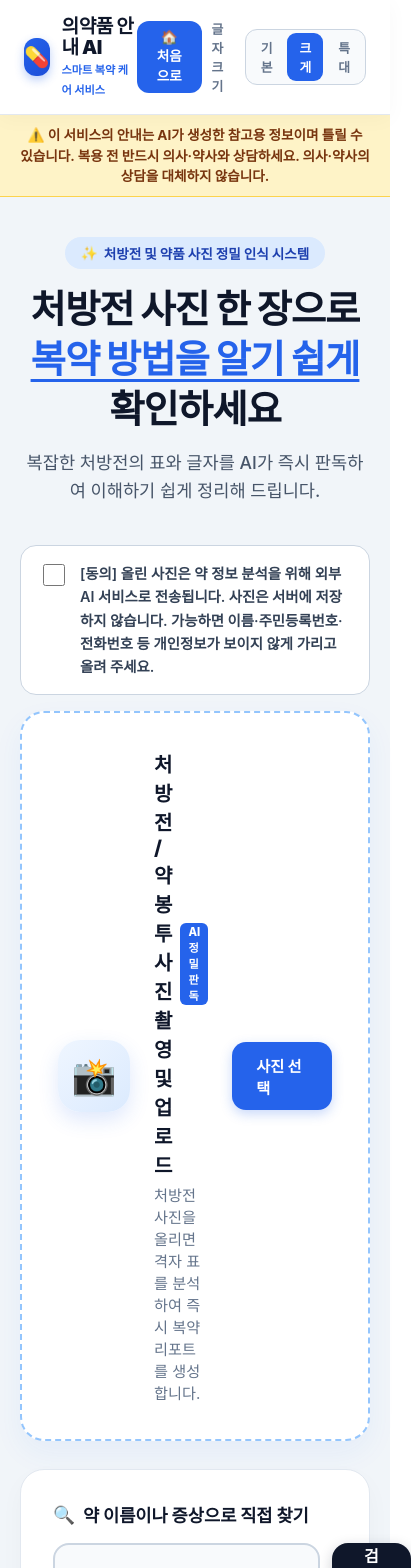
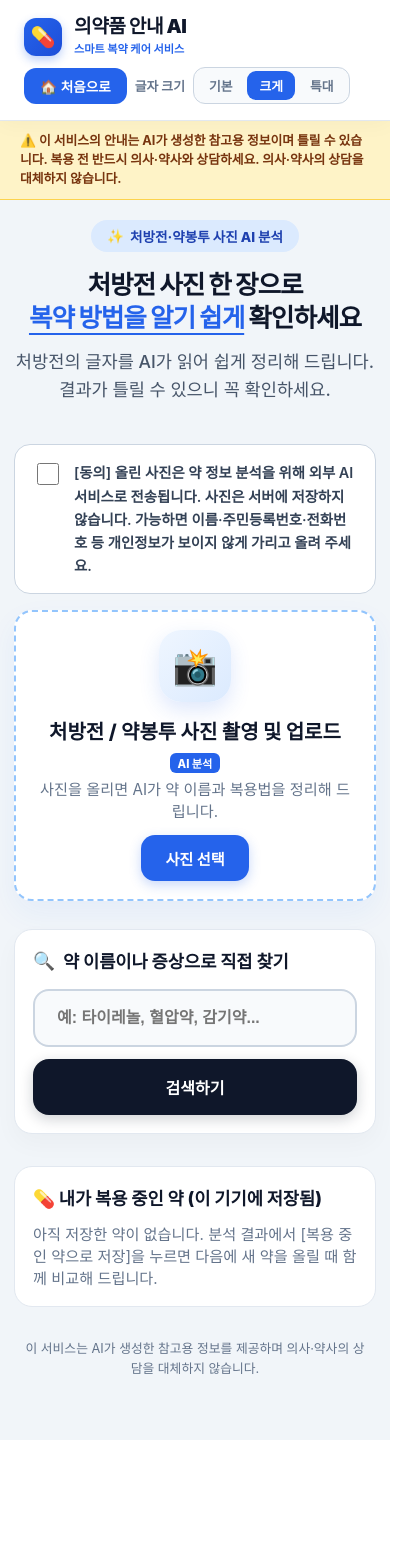
Before and after one commit to 17lucky71/medicine-guide-ai, a React (Create React App) app in the folder frontend/: page / in a window 390 px wide. Shown: the top 1568 px of the page, 411 px wide, since content can reach past the window. After the commit the page ends 1440 px from the top, so only its background shows below. Built offline with nearby package versions, Linux system fonts and the light colour scheme.

Commit message:
폰 화면 수정, 문구 정리, 점검용 코드 삭제

```diff
--- a/frontend/src/App.css
+++ b/frontend/src/App.css
@@ -103,7 +103,9 @@ img { max-width: 100%; }
   .upload-label { flex-direction: column !important; text-align: center !important; gap: 14px !important; }
   .upload-label > div:nth-child(2) > div { justify-content: center !important; flex-wrap: wrap !important; }
   .search-form { flex-direction: column !important; }
-  .search-form button { padding: 16px !important; }
+  .search-form button { padding: 16px !important; width: 100% !important; }
+  .search-form input { width: 100% !important; box-sizing: border-box !important; }
+  .upload-label > div:nth-child(2) { width: 100% !important; }
   .result-card { padding: 18px !important; border-radius: 20px !important; }
   .notice-bar { font-size: 0.8em !important; text-align: left !important; }
 }
--- a/frontend/src/App.js
+++ b/frontend/src/App.js
@@ -1,4 +1,5 @@
 import React, { useState, useEffect } from 'react';
+import './App.css';
 
 function App() {
   const [showIntro, setShowIntro] = useState(true);
@@ -18,6 +19,19 @@ function App() {
 
 
   const [agreed, setAgreed] = useState(false);
+  const [savedMeds, setSavedMeds] = useState(() => {
+    try { return JSON.parse(localStorage.getItem('myMeds') || '[]'); } catch (e) { return []; }
+  });
+  const persistMeds = (list) => {
+    setSavedMeds(list);
+    try { localStorage.setItem('myMeds', JSON.stringify(list)); } catch (e) { /* 저장 불가 환경 */ }
+  };
+  const handleSaveMeds = () => {
+    if (!result) return;
+    const names = result.medicines.map((m) => m.name);
+    persistMeds(Array.from(new Set([...savedMeds, ...names])));
+  };
+  const handleRemoveMed = (name) => persistMeds(savedMeds.filter((n) => n !== name));
   const [error, setError] = useState('');
 
   const resizeImage = (file) => new Promise((resolve, reject) => {
@@ -56,7 +70,7 @@ function App() {
     setResult(null);
     setOcrStatus('AI가 약 정보를 정리하고 있습니다...');
     try {
-      const data = await callApi({ type: 'text', query: query.trim() });
+      const data = await callApi({ type: 'text', query: query.trim(), savedMeds });
       setResult(data);
     } catch (err) {
       setError(err.message);
@@ -80,7 +94,7 @@ function App() {
     setOcrStatus('📷 사진을 AI가 읽고 있습니다. 잠시만 기다려 주세요...');
     try {
       const image = await resizeImage(file);
-      const data = await callApi({ type: 'image', image });
+      const data = await callApi({ type: 'image', image, savedMeds });
       setResult(data);
     } catch (err) {
       setError(err.message);
@@ -196,12 +210,12 @@ function App() {
 
         <section style={{ textAlign: 'center', marginBottom: '40px' }}>
           <div style={{ display: 'inline-flex', alignItems: 'center', gap: '6px', padding: '6px 16px', background: '#dbeafe', color: '#1e40af', borderRadius: '30px', fontSize: '0.85em', fontWeight: '800', marginBottom: '16px' }}>
-            <span>✨</span> 처방전 및 약품 사진 정밀 인식 시스템
+            <span>✨</span> 처방전·약봉투 사진 AI 분석
           </div>
           <h1 className="hero-title" style={{ fontSize: '2.4em', fontWeight: '900', color: '#0f172a', margin: '0 0 14px', lineHeight: 1.3, letterSpacing: '-1px' }}>
             처방전 사진 한 장으로<br/><span style={{ color: '#2563eb', textDecoration: 'underline', textUnderlineOffset: '6px' }}>복약 방법을 알기 쉽게</span> 확인하세요
           </h1>
-          <p style={{ fontSize: '1.1em', color: '#475569', margin: 0, lineHeight: 1.6, fontWeight: '500' }}>복잡한 처방전의 표와 글자를 AI가 즉시 판독하여 이해하기 쉽게 정리해 드립니다.</p>
+          <p style={{ fontSize: '1.1em', color: '#475569', margin: 0, lineHeight: 1.6, fontWeight: '500' }}>처방전의 글자를 AI가 읽어 쉽게 정리해 드립니다. 결과가 틀릴 수 있으니 꼭 확인하세요.</p>
         </section>
 
         {/* 사진 업로드 영역 */}
@@ -215,9 +229,9 @@ function App() {
             <div style={{ flex: 1 }}>
               <div style={{ display: 'flex', alignItems: 'center', gap: '8px', marginBottom: '4px' }}>
                 <h3 style={{ fontSize: '1.25em', fontWeight: '800', color: '#0f172a', margin: 0 }}>처방전 / 약봉투 사진 촬영 및 업로드</h3>
-                <span style={{ background: '#2563eb', color: '#fff', fontSize: '0.7em', fontWeight: '800', padding: '2px 8px', borderRadius: '6px' }}>AI 정밀 판독</span>
+                <span style={{ background: '#2563eb', color: '#fff', fontSize: '0.7em', fontWeight: '800', padding: '2px 8px', borderRadius: '6px' }}>AI 분석</span>
               </div>
-              <p style={{ fontSize: '0.95em', color: '#64748b', margin: 0 }}>처방전 사진을 올리면 격자 표를 분석하여 즉시 복약 리포트를 생성합니다.</p>
+              <p style={{ fontSize: '0.95em', color: '#64748b', margin: 0 }}>사진을 올리면 AI가 약 이름과 복용법을 정리해 드립니다.</p>
             </div>
             <span style={{ background: '#2563eb', color: '#ffffff', padding: '12px 24px', borderRadius: '14px', fontWeight: '800', fontSize: '0.95em', boxShadow: '0 4px 12px rgba(37,99,235,0.25)' }}>사진 선택</span>
           </label>
@@ -248,6 +262,22 @@ function App() {
           </form>
         </div>
 
+        {/* 내 복용 약 (저장된 약 = 다음 방문에도 유지) */}
+        <div className="card-pad" style={{ background: '#ffffff', border: '1px solid #e2e8f0', borderRadius: '24px', padding: '24px', marginBottom: '28px' }}>
+          <h3 style={{ fontSize: '1.1em', fontWeight: '800', margin: '0 0 12px' }}>💊 내가 복용 중인 약 (이 기기에 저장됨)</h3>
+          {savedMeds.length === 0 ? (
+            <p style={{ margin: 0, color: '#64748b', fontSize: '0.95em' }}>아직 저장한 약이 없습니다. 분석 결과에서 [복용 중인 약으로 저장]을 누르면 다음에 새 약을 올릴 때 함께 비교해 드립니다.</p>
+          ) : (
+            <div style={{ display: 'flex', flexWrap: 'wrap', gap: '8px' }}>
+              {savedMeds.map((n) => (
+                <span key={n} style={{ background: '#dbeafe', color: '#1e40af', borderRadius: '20px', padding: '6px 12px', fontWeight: '700', fontSize: '0.9em' }}>
+                  {n} <button type="button" aria-label={n + ' 삭제'} onClick={() => handleRemoveMed(n)} style={{ border: 'none', background: 'transparent', cursor: 'pointer', fontWeight: '900', color: '#1e40af' }}>✕</button>
+                </span>
+              ))}
+            </div>
+          )}
+        </div>
+
         {error && (
           <div role="alert" style={{ background: '#fff1f2', border: '1px solid #fecdd3', color: '#9f1239', borderRadius: '16px', padding: '16px 20px', marginBottom: '24px', fontWeight: '700', lineHeight: 1.5 }}>
             ⚠️ {error}
@@ -267,13 +297,18 @@ function App() {
           <article className="result-card" style={{ background: '#ffffff', border: '1px solid #cbd5e1', borderRadius: '28px', padding: '40px', boxShadow: '0 20px 40px -10px rgba(0,0,0,0.07)' }}>
             <div style={{ display: 'flex', justifyContent: 'space-between', alignItems: 'center', marginBottom: '20px', flexWrap: 'wrap', gap: '12px' }}>
               <span style={{ fontSize: '0.85em', background: '#dcfce7', color: '#15803d', padding: '6px 16px', borderRadius: '20px', fontWeight: '800', display: 'inline-flex', alignItems: 'center', gap: '6px' }}>
-                <span>✅</span> 처방전 판독 및 AI 안전 검토 완료
+                <span>🤖</span> AI 분석 결과 (참고용)
               </span>
               <button type="button" onClick={handleSpeak} style={{ backgroundColor: '#2563eb', color: '#ffffff', border: 'none', padding: '10px 20px', borderRadius: '14px', fontSize: '0.95em', fontWeight: '800', cursor: 'pointer', boxShadow: '0 4px 14px rgba(37,99,235,0.3)', display: 'flex', alignItems: 'center', gap: '8px' }}>
                 <span>🔊</span> 전체 음성으로 크게 듣기
               </button>
             </div>
 
+            {result.comparison && (
+              <div style={{ background: '#fff7ed', border: '1px solid #fdba74', borderRadius: '14px', padding: '14px 16px', marginBottom: '20px', color: '#7c2d12', fontWeight: '700', lineHeight: 1.6 }}>
+                🔁 저장된 약과 비교: {result.comparison}
+              </div>
+            )}
             <h2 style={{ fontSize: '1.6em', fontWeight: '900', color: '#0f172a', margin: '0 0 28px', paddingBottom: '18px', borderBottom: '2px solid #f1f5f9', letterSpacing: '-0.5px' }}>{result.title}</h2>
 
             <div style={{ display: 'flex', flexDirection: 'column', gap: '24px' }}>
@@ -311,7 +346,8 @@ function App() {
                 </div>
               ))}
             </div>
-            <p style={{ margin: '24px 0 0', padding: '14px 16px', background: '#fef3c7', border: '1px solid #fcd34d', borderRadius: '14px', color: '#78350f', fontSize: '0.9em', fontWeight: '700', lineHeight: 1.6 }}>
+            <button type="button" onClick={handleSaveMeds} style={{ marginTop: '24px', width: '100%', padding: '16px', background: '#0f172a', color: '#fff', border: 'none', borderRadius: '14px', fontSize: '1em', fontWeight: '800', cursor: 'pointer' }}>복용 중인 약으로 저장 (인식이 틀렸다면 저장 전에 처방전과 꼭 확인하세요)</button>
+            <p style={{ margin: '16px 0 0', padding: '14px 16px', background: '#fef3c7', border: '1px solid #fcd34d', borderRadius: '14px', color: '#78350f', fontSize: '0.9em', fontWeight: '700', lineHeight: 1.6 }}>
               ⚠️ 위 내용은 AI가 생성한 참고용 정보이며 사진 인식 결과가 틀릴 수 있습니다. 약 이름과 용법을 처방전·약봉투와 꼭 다시 확인하고, 복용 전 의사·약사와 상담하세요.
             </p>
           </article>
```
Also changed, not shown: frontend/api/analyze.js (+0 -12 lines).
